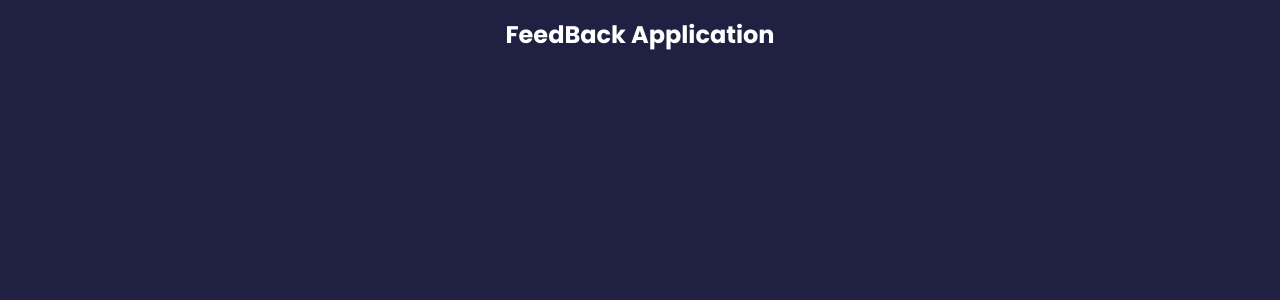
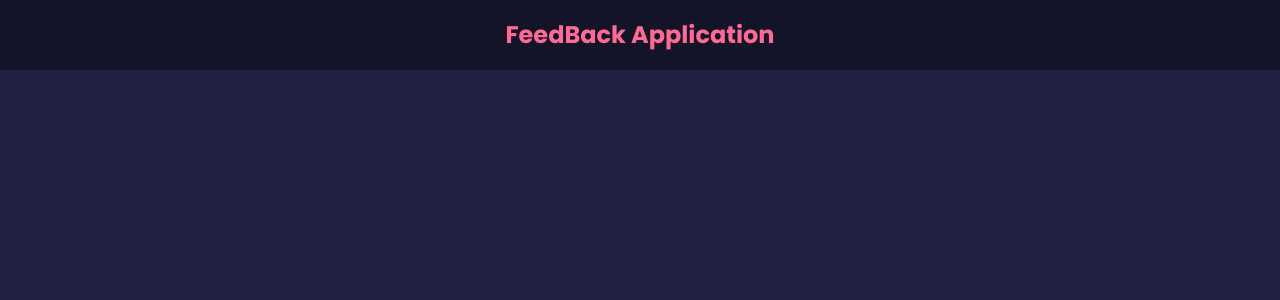
Before and after one commit to RamezTaher/React-Tuto-App, a React (Create React App) app: page / in a window 1280 px wide. Shown: the top 300 px of the page. Built offline with nearby package versions, Linux system fonts and the light colour scheme.

Commit message:
styling our component

```diff
--- a/src/components/Header.jsx
+++ b/src/components/Header.jsx
@@ -1,9 +1,14 @@
 import React from "react"
 import PropTypes from "prop-types"
 
-const Header = ({ text }) => {
+const Header = ({ text, bgColor, textColor }) => {
+  const styles = {
+    backgroundColor: bgColor,
+    color: textColor,
+  }
+
   return (
-    <header>
+    <header style={styles}>
       <div className="container">
         <h2>{text}</h2>
       </div>
@@ -13,10 +18,14 @@ const Header = ({ text }) => {
 
 Header.defaultProps = {
   text: "FeedBack Application",
+  bgColor: "rgba(0,0,0,0.4)",
+  textColor: "#ff6a95",
 }
 
 Header.propTypes = {
   text: PropTypes.string,
+  bgColor: PropTypes.string,
+  textColor: PropTypes.string,
 }
 
 export default Header
```
